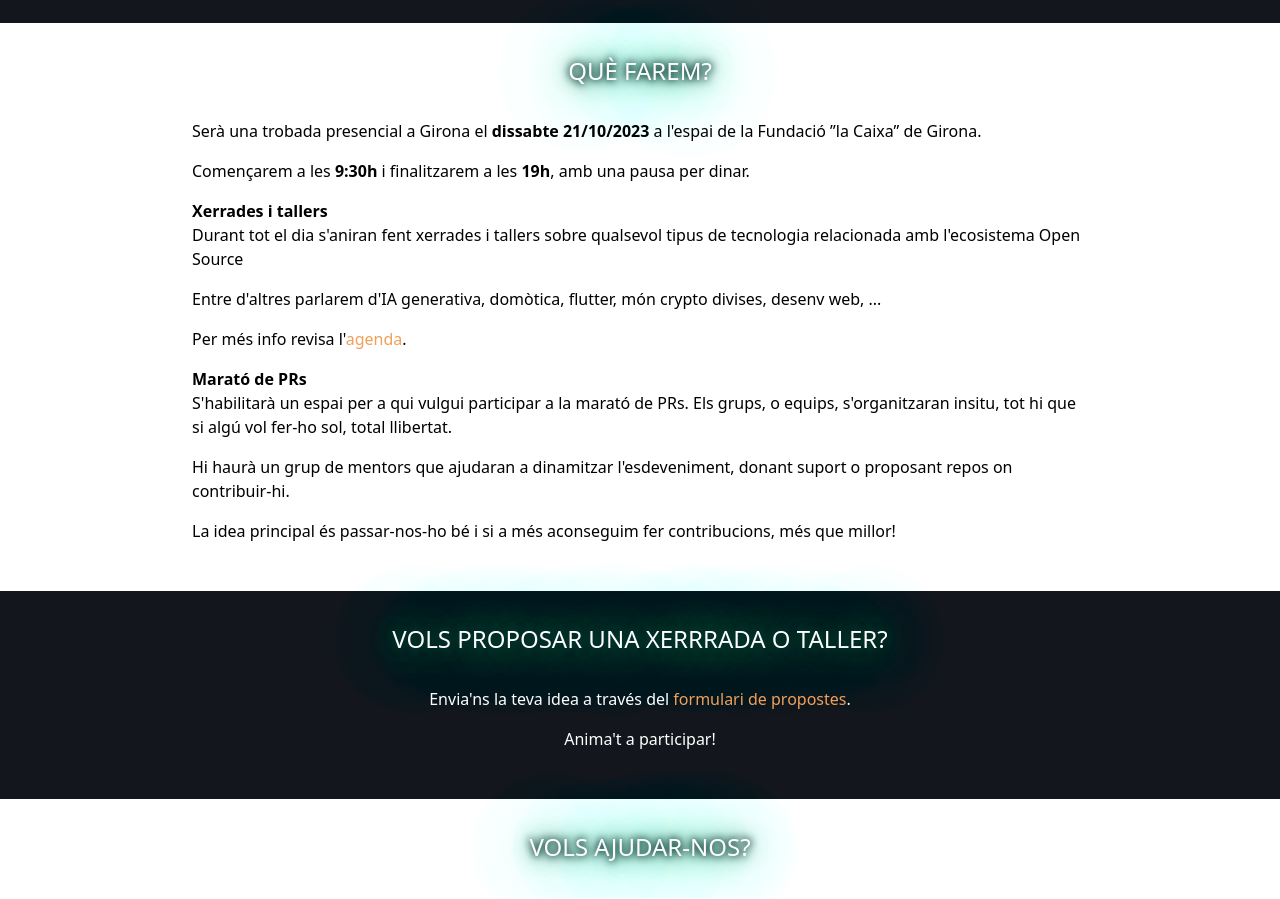
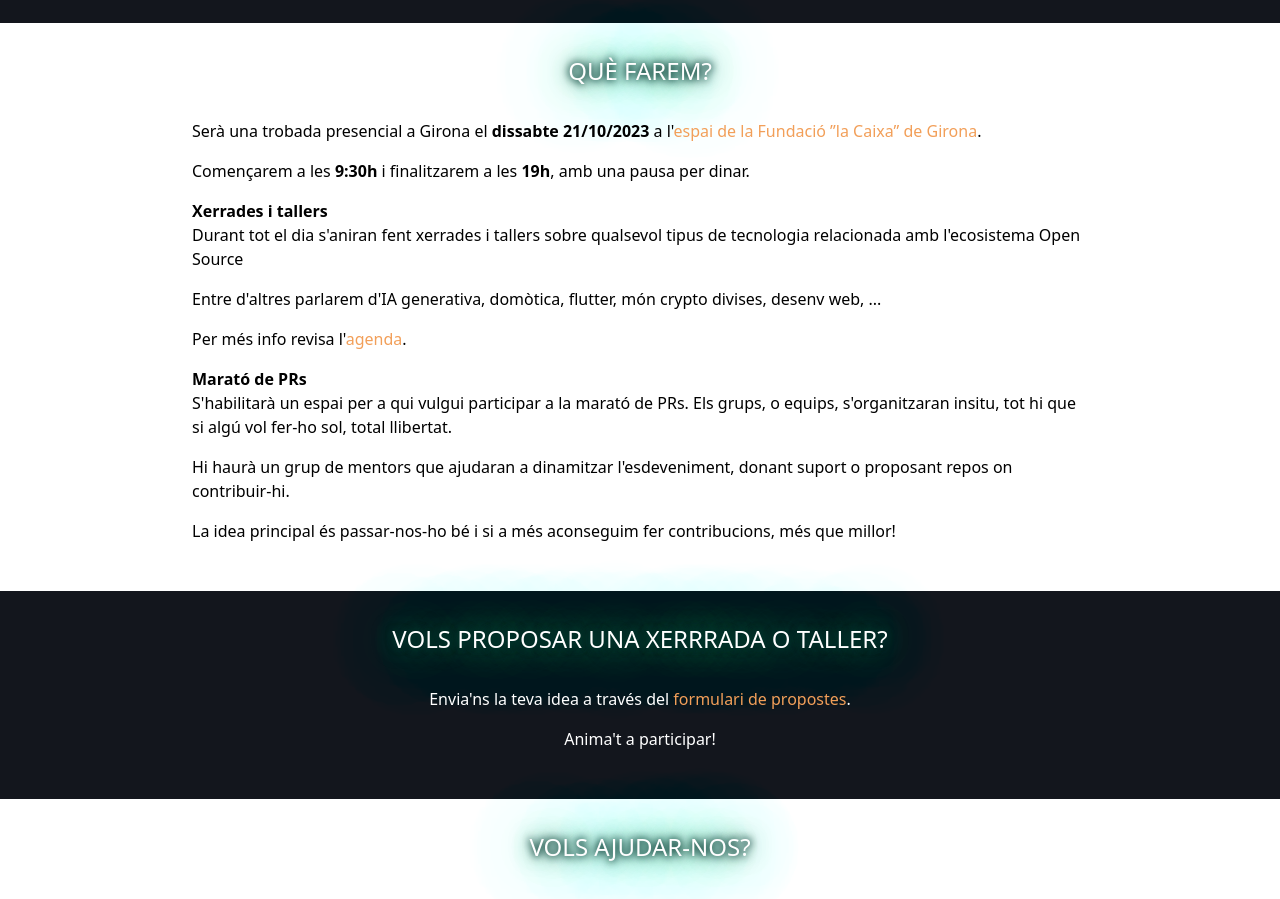
Before and after one commit to GeeksCAT/hacktoberfest-web-2022, a Vue app: page / in a window 1280 px wide. Shown: the part 2020-2919 px from the top of the page. Built offline with nearby package versions, Linux system fonts and the light colour scheme; what @formkit/vue would draw is missing.

Commit message:
Link Fundació laCaixa Girona google place

```diff
--- a/src/components/Sections/SWhatWeWillDoLite.vue
+++ b/src/components/Sections/SWhatWeWillDoLite.vue
@@ -9,7 +9,7 @@ import ASection from '../Atoms/ASection.vue'
   <a-section>
     <a-title>Què farem?</a-title>
     <p class="mb-4">
-      Serà una trobada presencial a Girona el <b>{{ eventDate }}</b> a l'espai de la Fundació ”la Caixa” de Girona.
+      Serà una trobada presencial a Girona el <b>{{ eventDate }}</b> a l'<a-link target="_blank" href="https://maps.app.goo.gl/o2wUXaaQ7Sn7bVpU7">espai de la Fundació ”la Caixa” de Girona</a-link>.
     </p>
     <p class="mb-4">
       Començarem a les <b>{{ startTime }}</b> i finalitzarem a les <b>{{ dueTime }}</b>, amb una pausa per dinar.
```
